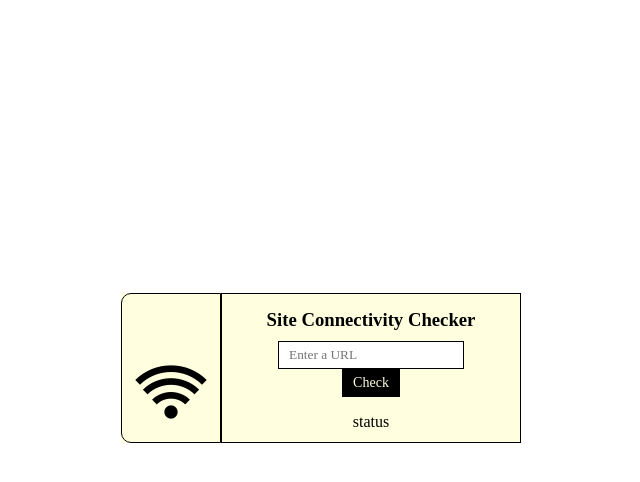
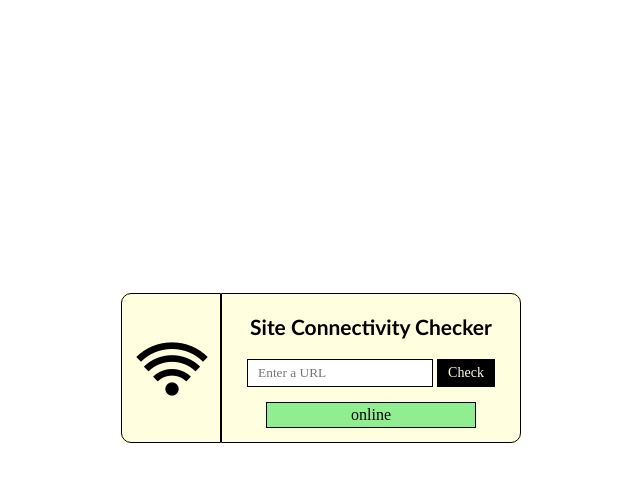
Before and after one commit to amarikwa188/Mini_SCC, a Flask app: page / in a window 1280 px wide. Shown: the top 482 px of the page, without its empty margins (319-959 px from the left). Run offline with Flask 3, Linux system fonts and the light colour scheme.

Commit message:
additional styling

```diff
--- a/static/index.css
+++ b/static/index.css
@@ -23,7 +23,11 @@ body{
     height: 100%;
     border-top-left-radius: 10px;
     border-bottom-left-radius: 10px;
-    text-align: center;
+
+    display: flex;
+    align-items: center;
+    padding-top: 10px;
+    padding-left: 10px;
 }
 
 #logo{
@@ -39,17 +43,21 @@ body{
     height: 100%;
 
     text-align: center;
-    /* padding: 35px 0; */
+
+    border-top-right-radius: 10px;
+    border-bottom-right-radius: 10px;
 }
 
 #title{
-    margin: 15px 0 10px 0;
+    font-family: 'Trebuchet MS', 'Lucida Sans Unicode', 'Lucida Grande', 'Lucida Sans', Arial, sans-serif;
+    font-size: 21px;
+    margin: 20px 0 20px 0;
 }
 
 #url-entry{
     border: 1px solid black;
     padding: 5px 10px;
-    /* margin-bottom: 15px; */
+    margin-bottom: 10px;
 }
 
 #url-entry:focus{
@@ -71,3 +79,12 @@ body{
     color: black;
     border: 1px solid black;
 }
+
+#status{
+    background-color: lightgreen;
+    border: 1px solid black;
+    width: 70%;
+    margin: auto;
+    margin-top: 5px;
+    padding: 3px 0;
+}
--- a/templates/index.html
+++ b/templates/index.html
@@ -12,10 +12,9 @@
         </div>
         <div id="entry-section">
             <h3 id="title">Site Connectivity Checker</h3>
-            <input type="text" id="url-entry" placeholder="Enter a URL" required>
-            <br>
+            <input type="text" id="url-entry" placeholder="Enter a URL">
             <button id="check-button">Check</button>
-            <p id="status">status</p>
+            <p id="status">online</p>
         </div>
     </div>
 </body>
```
